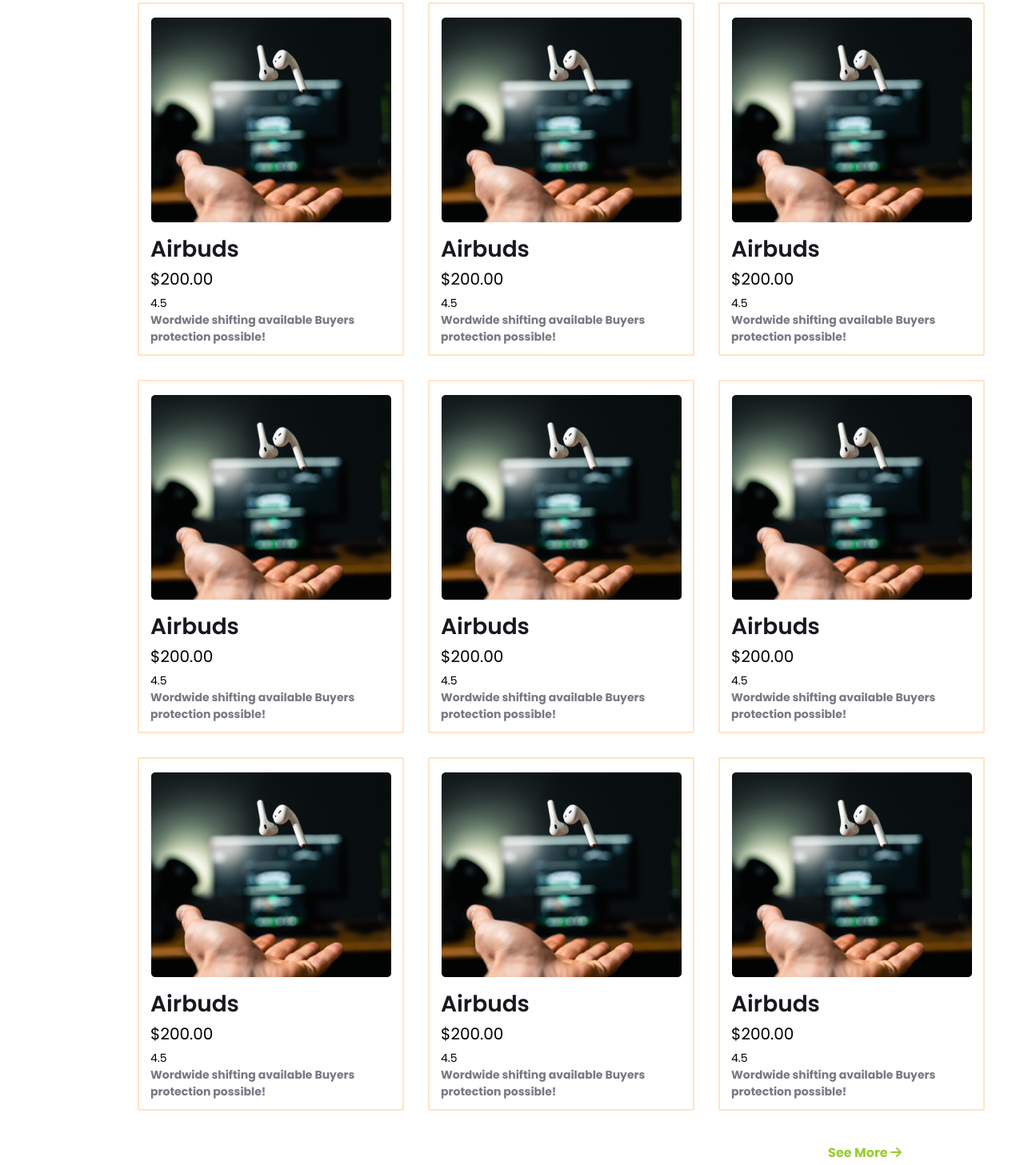
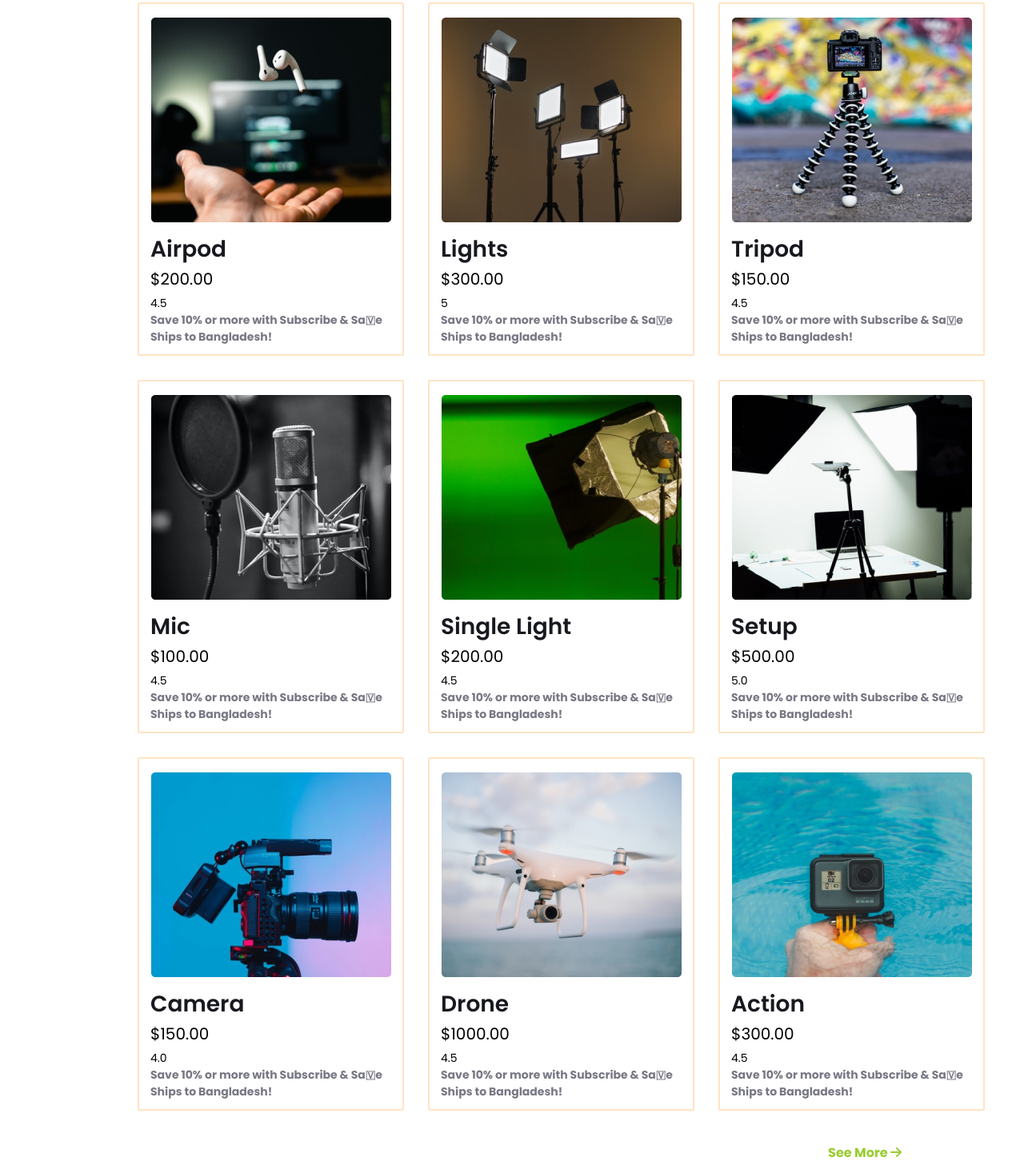
Before and after one commit to EmranEmon47/my-second-assignment, a plain HTML site: page index.html in a window 1280 px wide. Shown: the part 925-2382 px from the top of the page at 80% size. Drawn offline with Linux system fonts and the light colour scheme.

Commit message:
gear collection done

```diff
--- a/index.html
+++ b/index.html
@@ -57,14 +57,14 @@
             <h2>Popular Collection</h2>
         </div>
         <div class="products-collection">
-             <div class="gear-1">
+             <div class="gears">
 
                     <div class="thumbnail-1">
                         <img src="images/airpod.png" alt="">
                     </div>
                     <div class="gear-details">
                         <div class="product">
-                            <h3>Airbuds</h3>
+                            <h3>Airpod</h3>
                             <span>$200.00</span>
 
                         </div>
@@ -74,21 +74,93 @@
 
                         </div>
                         <p class="gear-info">
-                          Wordwide shifting available
-                          Buyers protection possible!
+                            Save 10% or more with Subscribe & Sa🇻e
+                            <br> Ships to Bangladesh!
                         </p>
                     </div>
 
 
              </div>
-             <div class="gear-1">
+             <div class="gears">
 
                     <div class="thumbnail-1">
-                        <img src="images/airpod.png" alt="">
+                        <img src="images/lights.png" alt="">
                     </div>
                     <div class="gear-details">
                         <div class="product">
-                            <h3>Airbuds</h3>
+                            <h3>Lights</h3>
+                            <span>$300.00</span>
+
+                        </div>
+                        <div class="gear-rating-1">
+
+                            <span>5</span>
+
+                        </div>
+                        <p class="gear-info">
+                            Save 10% or more with Subscribe & Sa🇻e
+                            <br> Ships to Bangladesh!
+                        </p>
+                    </div>
+
+
+             </div>
+             <div class="gears">
+
+                    <div class="thumbnail-1">
+                        <img src="images/tripod.png" alt="">
+                    </div>
+                    <div class="gear-details">
+                        <div class="product">
+                            <h3>Tripod</h3>
+                            <span>$150.00</span>
+
+                        </div>
+                        <div class="gear-rating-1">
+
+                            <span>4.5</span>
+
+                        </div>
+                        <p class="gear-info">
+                            Save 10% or more with Subscribe & Sa🇻e
+                            <br> Ships to Bangladesh!
+                        </p>
+                    </div>
+
+
+             </div>
+             <div class="gears">
+
+                    <div class="thumbnail-1">
+                        <img src="images/mic.png" alt="">
+                    </div>
+                    <div class="gear-details">
+                        <div class="product">
+                            <h3>Mic</h3>
+                            <span>$100.00</span>
+
+                        </div>
+                        <div class="gear-rating-1">
+
+                            <span>4.5</span>
+
+                        </div>
+                        <p class="gear-info">
+                            Save 10% or more with Subscribe & Sa🇻e
+                            <br> Ships to Bangladesh!
+                        </p>
+                    </div>
+
+
+             </div>
+             <div class="gears">
+
+                    <div class="thumbnail-1">
+                        <img src="images/single-light.png" alt="">
+                    </div>
+                    <div class="gear-details">
+                        <div class="product">
+                            <h3>Single Light</h3>
                             <span>$200.00</span>
 
                         </div>
@@ -98,22 +170,70 @@
 
                         </div>
                         <p class="gear-info">
-                          Wordwide shifting available
-                          Buyers protection possible!
+                            Save 10% or more with Subscribe & Sa🇻e
+                            <br> Ships to Bangladesh!
                         </p>
                     </div>
 
 
              </div>
-             <div class="gear-1">
+             <div class="gears">
 
                     <div class="thumbnail-1">
-                        <img src="images/airpod.png" alt="">
+                        <img src="images/setup.png" alt="">
                     </div>
                     <div class="gear-details">
                         <div class="product">
-                            <h3>Airbuds</h3>
-                            <span>$200.00</span>
+                            <h3>Setup</h3>
+                            <span>$500.00</span>
+
+                        </div>
+                        <div class="gear-rating-1">
+
+                            <span>5.0</span>
+
+                        </div>
+                        <p class="gear-info">
+                            Save 10% or more with Subscribe & Sa🇻e
+                            <br> Ships to Bangladesh!
+                        </p>
+                    </div>
+
+
+             </div>
+             <div class="gears">
+
+                    <div class="thumbnail-1">
+                        <img src="images/camera.png" alt="">
+                    </div>
+                    <div class="gear-details">
+                        <div class="product">
+                            <h3>Camera</h3>
+                            <span>$150.00</span>
+
+                        </div>
+                        <div class="gear-rating-1">
+
+                            <span>4.0</span>
+
+                        </div>
+                        <p class="gear-info">
+                            Save 10% or more with Subscribe & Sa🇻e
+                            <br> Ships to Bangladesh!
+                        </p>
+                    </div>
+
+
+             </div>
+             <div class="gears">
+
+                    <div class="thumbnail-1">
+                        <img src="images/drone.png" alt="">
+                    </div>
+                    <div class="gear-details">
+                        <div class="product">
+                            <h3>Drone</h3>
+                            <span>$1000.00</span>
 
                         </div>
                         <div class="gear-rating-1">
@@ -122,22 +242,22 @@
 
                         </div>
                         <p class="gear-info">
-                          Wordwide shifting available
-                          Buyers protection possible!
+                            Save 10% or more with Subscribe & Sa🇻e
+                            <br> Ships to Bangladesh!
                         </p>
                     </div>
 
 
              </div>
-             <div class="gear-1">
+             <div class="gears">
 
                     <div class="thumbnail-1">
-                        <img src="images/airpod.png" alt="">
+                        <img src="images/action.png" alt="">
                     </div>
                     <div class="gear-details">
                         <div class="product">
-                            <h3>Airbuds</h3>
-                            <span>$200.00</span>
+                            <h3>Action</h3>
+                            <span>$300.00</span>
 
                         </div>
                         <div class="gear-rating-1">
@@ -146,139 +266,19 @@
 
                         </div>
                         <p class="gear-info">
-                          Wordwide shifting available
-                          Buyers protection possible!
+                            Save 10% or more with Subscribe & Sa🇻e
+                            <br> Ships to Bangladesh!
                         </p>
                     </div>
 
 
              </div>
-             <div class="gear-1">
-
-                    <div class="thumbnail-1">
-                        <img src="images/airpod.png" alt="">
-                    </div>
-                    <div class="gear-details">
-                        <div class="product">
-                            <h3>Airbuds</h3>
-                            <span>$200.00</span>
-
-                        </div>
-                        <div class="gear-rating-1">
-
-                            <span>4.5</span>
-
-                        </div>
-                        <p class="gear-info">
-                          Wordwide shifting available
-                          Buyers protection possible!
-                        </p>
-                    </div>
-
-
-             </div>
-             <div class="gear-1">
-
-                    <div class="thumbnail-1">
-                        <img src="images/airpod.png" alt="">
-                    </div>
-                    <div class="gear-details">
-                        <div class="product">
-                            <h3>Airbuds</h3>
-                            <span>$200.00</span>
-
-                        </div>
-                        <div class="gear-rating-1">
-
-                            <span>4.5</span>
-
-                        </div>
-                        <p class="gear-info">
-                          Wordwide shifting available
-                          Buyers protection possible!
-                        </p>
-                    </div>
-
-
-             </div>
-             <div class="gear-1">
-
-                    <div class="thumbnail-1">
-                        <img src="images/airpod.png" alt="">
-                    </div>
-                    <div class="gear-details">
-                        <div class="product">
-                            <h3>Airbuds</h3>
-                            <span>$200.00</span>
-
-                        </div>
-                        <div class="gear-rating-1">
-
-                            <span>4.5</span>
-
-                        </div>
-                        <p class="gear-info">
-                          Wordwide shifting available
-                          Buyers protection possible!
-                        </p>
-                    </div>
-
-
-             </div>
-             <div class="gear-1">
-
-                    <div class="thumbnail-1">
-                        <img src="images/airpod.png" alt="">
-                    </div>
-                    <div class="gear-details">
-                        <div class="product">
-                            <h3>Airbuds</h3>
-                            <span>$200.00</span>
-
-                        </div>
-                        <div class="gear-rating-1">
-
-                            <span>4.5</span>
-
-                        </div>
-                        <p class="gear-info">
-                          Wordwide shifting available
-                          Buyers protection possible!
-                        </p>
-                    </div>
-
-
-             </div>
-             <div class="gear-1">
-
-                    <div class="thumbnail-1">
-                        <img src="images/airpod.png" alt="">
-                    </div>
-                    <div class="gear-details">
-                        <div class="product">
-                            <h3>Airbuds</h3>
-                            <span>$200.00</span>
-
-                        </div>
-                        <div class="gear-rating-1">
-
-                            <span>4.5</span>
-
-                        </div>
-                        <p class="gear-info">
-                          Wordwide shifting available
-                          Buyers protection possible!
-                        </p>
-                    </div>
-
-
-             </div>
-
         </div>
     <div class="next-button">
         <a href="">See More <span><i class="fas fa-arrow-right"></i></span></a>
     </div>
 
     </section>
+    <!-- products collection part start -->
 </body>
 </html>
--- a/style.css
+++ b/style.css
@@ -107,7 +107,7 @@ header {
   grid-row-gap: 30px;
   margin-left: 170px;
 }
-.gear-1 {
+.gears {
   width: 329px;
   height: 438px;
   border: 2px solid bisque;
@@ -143,7 +143,9 @@ p {
   margin-top: 0;
 }
 
-/* see more section */
+/* products collection style End  */
+
+/* see more button start*/
 .next-button {
   display: flex;
   justify-content: flex-end;
@@ -156,3 +158,4 @@ p {
   text-decoration: none;
   color: yellowgreen;
 }
+/* see more button end*/
```
